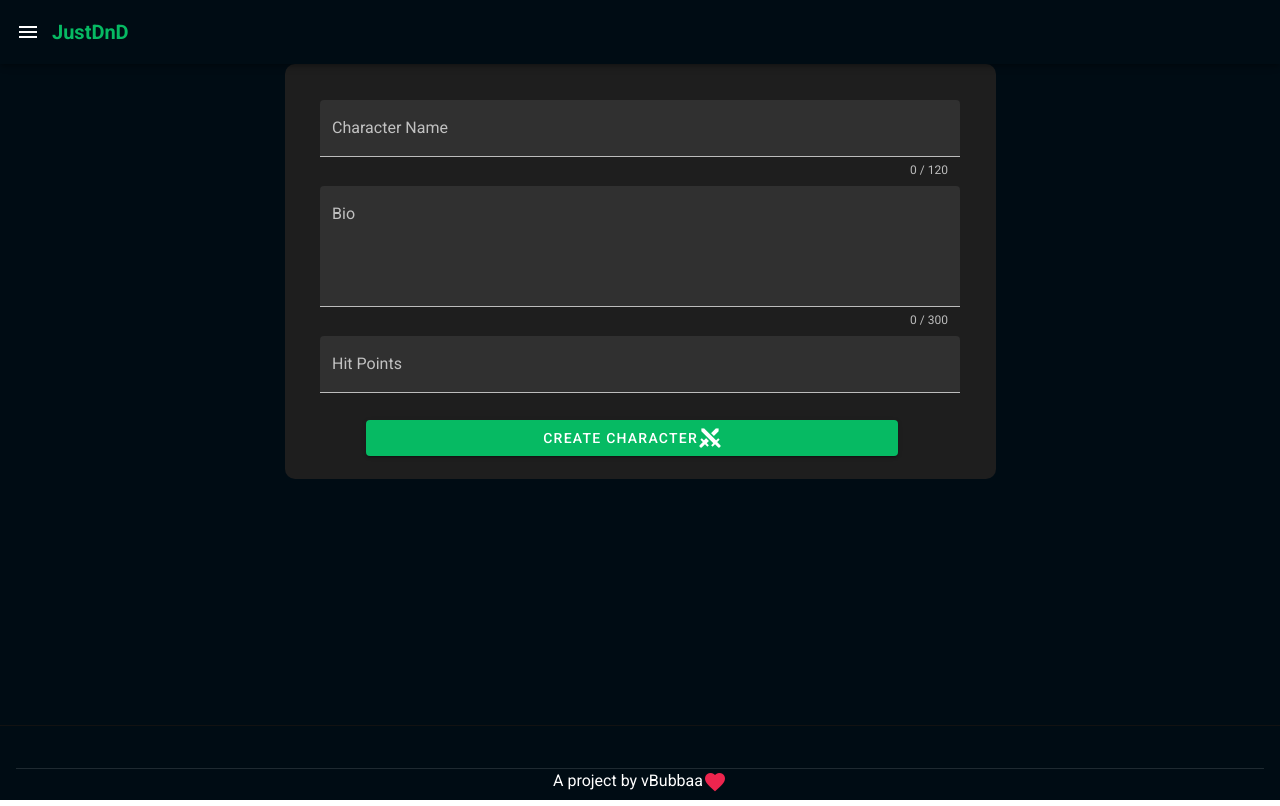
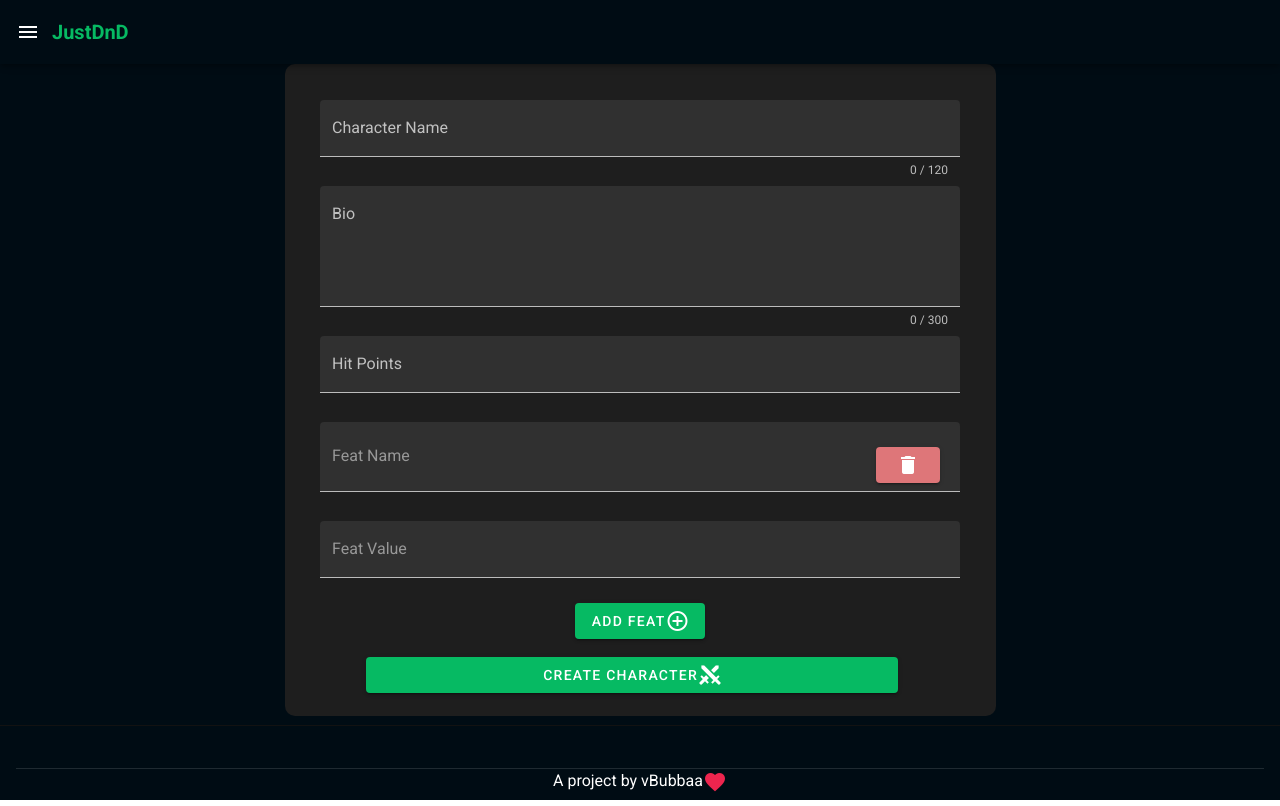
Before and after one commit to vBubbaa/justdnd-frontend, a Nuxt app: page /charactersheets/create in a window 1280 px wide. Built offline with nearby package versions, Linux system fonts and the light colour scheme; no server answers.

Commit message:
Add feats to character sheet + user stuff

```diff
--- a/layouts/default.vue
+++ b/layouts/default.vue
@@ -22,7 +22,7 @@
         </template>
         <v-list>
           <v-list-item>
-            <nuxt-link to="/user/usr">
+            <nuxt-link :to="'/user/' + $auth.user.username">
               <v-btn text>Profile</v-btn>
             </nuxt-link>
           </v-list-item>
--- a/pages/charactersheets/_id/_slug.vue
+++ b/pages/charactersheets/_id/_slug.vue
@@ -2,6 +2,7 @@
   <v-container>
     <v-container>
       <v-row justify="center">
+        <v-col>
           <v-sheet class="creator-base">
             <v-form ref="form" v-model="valid" lazy-validation>
               <v-text-field
@@ -45,6 +46,7 @@
               </v-row>
             </v-form>
           </v-sheet>
+        </v-col>
       </v-row>
     </v-container>
   </v-container>
@@ -82,7 +84,10 @@ export default {
             this.character
           )
           .then((res) => {
-            console.log(res);
+            this.$router.push({
+              name: "user-slug",
+              params: { slug: this.$auth.user.username },
+            });
           });
       }
     },
@@ -92,7 +97,12 @@ export default {
         .$delete(
           `http://127.0.0.1:8000/api/sheets/charactersheet/${this.character.id}/delete/`
         )
-        .then(this.$router.push({ name: "index" }));
+        .then(
+          this.$router.push({
+            name: "user-slug",
+            params: { slug: this.$auth.user.username },
+          })
+        );
     },
   },
   async asyncData({ $axios, params }) {
--- a/pages/charactersheets/create.vue
+++ b/pages/charactersheets/create.vue
@@ -29,7 +29,33 @@
             type="number"
             label="Hit Points"
           ></v-text-field>
-
+          <div v-for="(feat, i) in character.charactersheetfeat" :key="i">
+            <v-text-field
+              :label="feat.featName"
+              v-model="feat.featName"
+              filled
+              color="#06ba63"
+              placeholder="Feat Name"
+            >
+              <v-btn slot="append" class="ma-2" color="#de7679" dark @click="removeFeat(i)">
+                <v-icon>mdi-delete</v-icon>
+              </v-btn>
+            </v-text-field>
+            <v-text-field
+              placeholder="Feat Value"
+              :label="feat.featVal"
+              v-model="feat.featVal"
+              type="number"
+              filled
+              color="#06ba63"
+            ></v-text-field>
+          </div>
+          <v-row justify="center">
+            <v-btn class="ma-2" color="#06ba63" dark @click="addFeat()">
+              Add Feat
+              <v-icon>mdi-plus-circle-outline</v-icon>
+            </v-btn>
+          </v-row>
           <v-row justify="center" class="create-btn">
             <v-btn color="#06ba63" width="80%" class="mr-4" @click.prevent="postCharacter()">
               Create Character
@@ -45,12 +71,18 @@
 <script>
 export default {
   name: "createcharactersheet",
-  data: function () {
+  data() {
     return {
       character: {
         name: null,
         bio: null,
         hp: null,
+        charactersheetfeat: [
+          {
+            featName: "",
+            featVal: "",
+          },
+        ],
       },
       valid: true,
       rules: {
@@ -80,9 +112,22 @@ export default {
             this.character
           )
           .then((res) => {
-            console.log(res);
+            this.$router.push({
+              name: "user-slug",
+              params: { slug: this.$auth.user.username },
+            });
           });
       }
+    },
+
+    addFeat() {
+      this.character.charactersheetfeat.push({
+        featName: "",
+        featValue: "",
+      });
+    },
+    removeFeat(index) {
+      this.character.charactersheetfeat.splice(index, 1);
     },
   },
 };
--- a/pages/user/_slug/index.vue
+++ b/pages/user/_slug/index.vue
@@ -14,7 +14,7 @@
       </v-col>
     </v-row>
     <v-row>
-      <v-col cols="4" v-for="c in characters" :key="c.id">
+      <v-col cols="12" sm="12" md="6" lg="4" xl="4" v-for="c in characters" :key="c.id">
         <MiniCharacterCard :character="c" />
       </v-col>
     </v-row>
```
Lines whose indentation alone changed are shown as unchanged.
